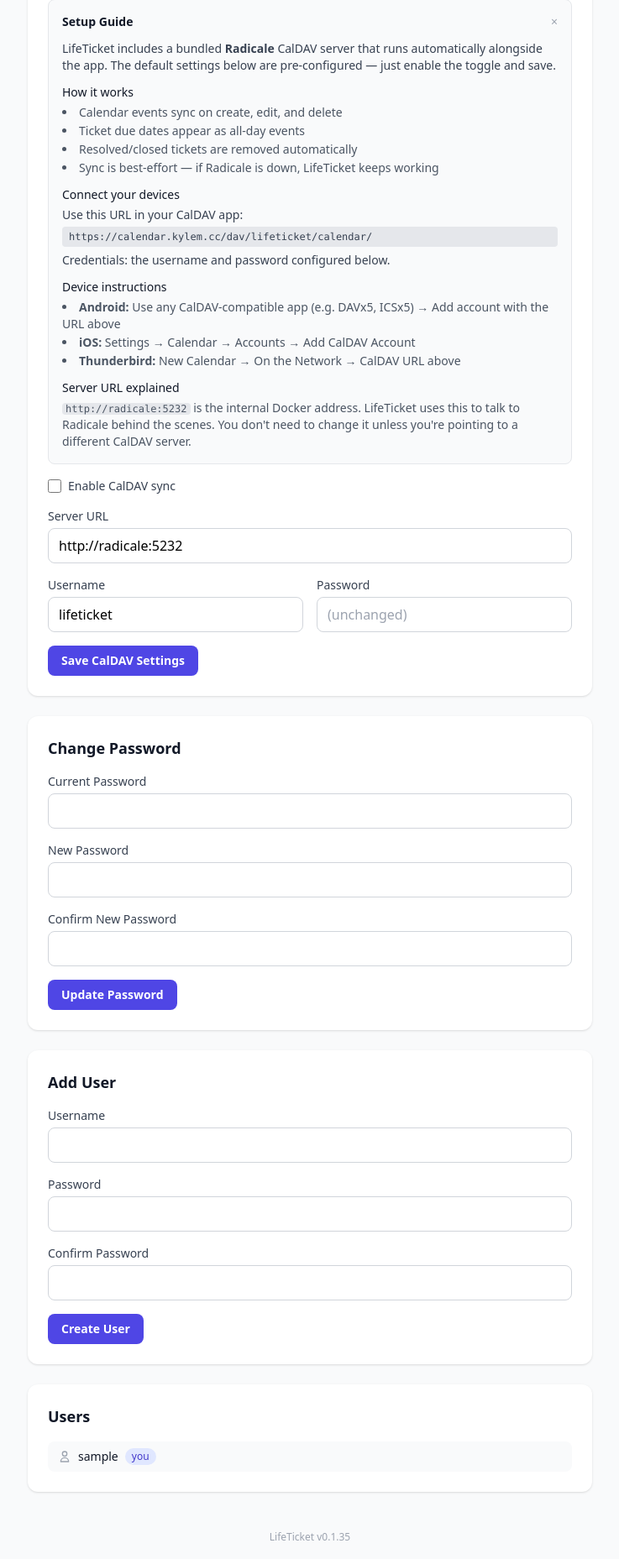
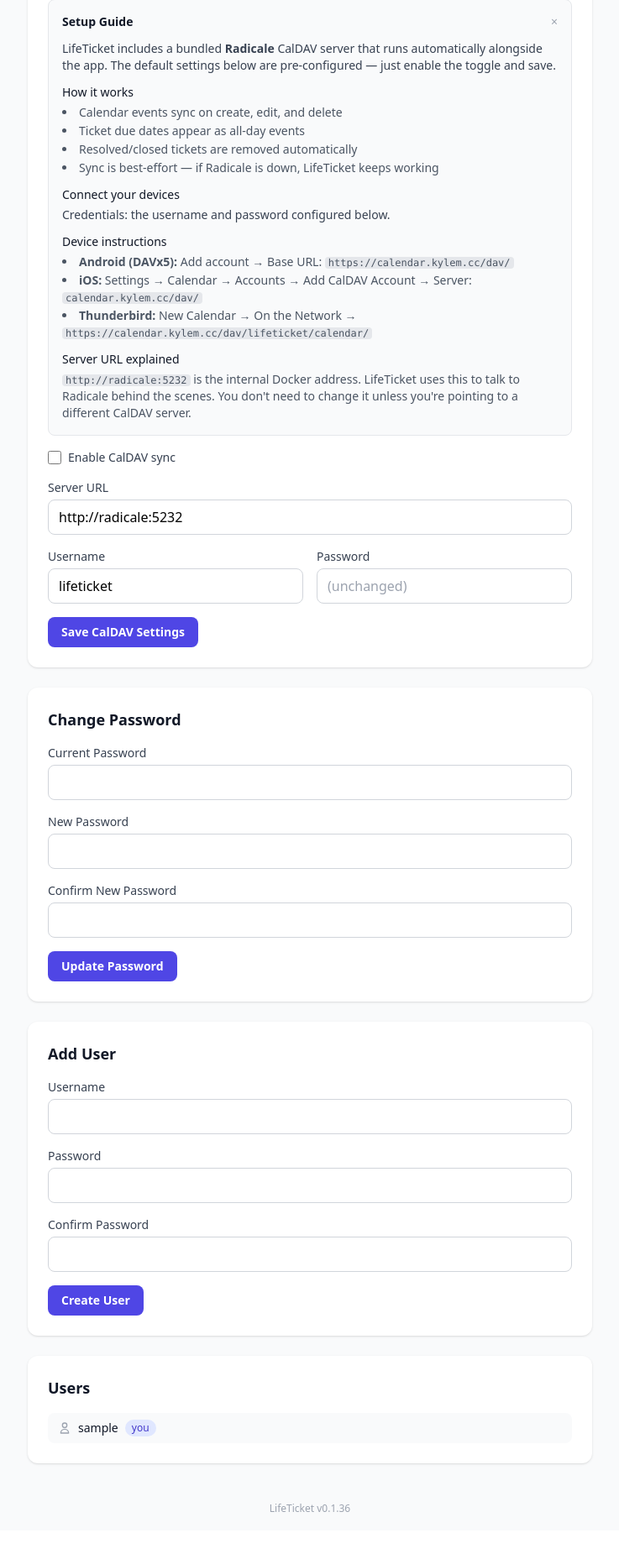
Before and after one commit to null-works/LifeTicket, a Flask app: page /settings in a window 1280 px wide, after a click that opens the changed part. Shown: the part 527-2384 px from the top of the page at 84% size, without its empty margins (271-1008 px from the left). After the commit the page ends 2328 px from the top, so only its background shows below. Run offline with Flask 3, Linux system fonts and the light colour scheme; the visitor is signed in with stand-in values (Sample User, id 1); data comes from the database, SQL or seed files in the repository; some libraries are stand-ins or nearby versions.

Commit message:
Update setup guide with per-client CalDAV URLs
DAVx5 needs the base URL (/dav/) for discovery, while Thunderbird
needs the full calendar path. Updated instructions to show the
correct URL for each client instead of one generic URL.

https://claude.ai/code/session_01Y2CDthvb85pCfhHsXnCotP

```diff
--- a/app/templates/settings.html
+++ b/app/templates/settings.html
@@ -75,16 +75,14 @@
             </div>
             <div>
                 <p class="font-medium text-gray-900 dark:text-white mb-1">Connect your devices</p>
-                <p class="mb-1">Use this URL in your CalDAV app:</p>
-                <code class="block bg-gray-200 dark:bg-gray-600 px-2 py-1 rounded text-xs">https://calendar.kylem.cc/dav/lifeticket/calendar/</code>
-                <p class="mt-1.5">Credentials: the username and password configured below.</p>
+                <p class="mb-1">Credentials: the username and password configured below.</p>
             </div>
             <div>
                 <p class="font-medium text-gray-900 dark:text-white mb-1">Device instructions</p>
                 <ul class="list-disc list-inside space-y-0.5 text-gray-600 dark:text-gray-400">
-                    <li><strong>Android:</strong> Use any CalDAV-compatible app (e.g. DAVx5, ICSx5) → Add account with the URL above</li>
-                    <li><strong>iOS:</strong> Settings → Calendar → Accounts → Add CalDAV Account</li>
-                    <li><strong>Thunderbird:</strong> New Calendar → On the Network → CalDAV URL above</li>
+                    <li><strong>Android (DAVx5):</strong> Add account → Base URL: <code class="bg-gray-200 dark:bg-gray-600 px-1 rounded text-xs">https://calendar.kylem.cc/dav/</code></li>
+                    <li><strong>iOS:</strong> Settings → Calendar → Accounts → Add CalDAV Account → Server: <code class="bg-gray-200 dark:bg-gray-600 px-1 rounded text-xs">calendar.kylem.cc/dav/</code></li>
+                    <li><strong>Thunderbird:</strong> New Calendar → On the Network → <code class="bg-gray-200 dark:bg-gray-600 px-1 rounded text-xs">https://calendar.kylem.cc/dav/lifeticket/calendar/</code></li>
                 </ul>
             </div>
             <div>
--- a/app/version.py
+++ b/app/version.py
@@ -1 +1 @@
-VERSION = "0.1.35"
+VERSION = "0.1.36"
```
